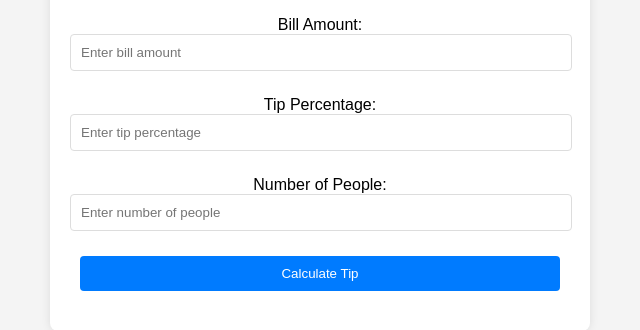
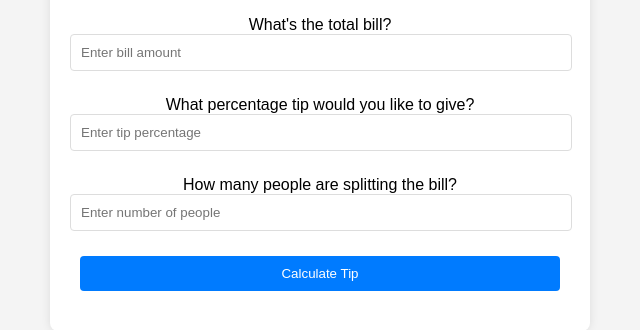
Before and after one commit to dvdshadow/tip-calculator, a plain HTML site: page index.html in a window 1280 px wide. Shown: the part 270-600 px from the top of the page, without its empty margins (320-960 px from the left). Drawn offline with Linux system fonts and the light colour scheme.

Commit message:
Update index.html

```diff
--- a/index.html
+++ b/index.html
@@ -10,17 +10,17 @@
     <div class="calculator">
         <h2>Tip Calculator</h2>
         <div class="input-group">
-            <label for="billAmount">Bill Amount:</label>
+            <label for="billAmount">What's the total bill?</label>
             <input type="number" id="billAmount" placeholder="Enter bill amount">
         </div>
 
         <div class="input-group">
-            <label for="tipPercent">Tip Percentage:</label>
+            <label for="tipPercent">What percentage tip would you like to give?</label>
             <input type="number" id="tipPercent" placeholder="Enter tip percentage">
         </div>
 
         <div class="input-group">
-            <label for="numberOfPeople">Number of People:</label>
+            <label for="numberOfPeople">How many people are splitting the bill?</label>
             <input type="number" id="numberOfPeople" placeholder="Enter number of people">
         </div>
 
```
